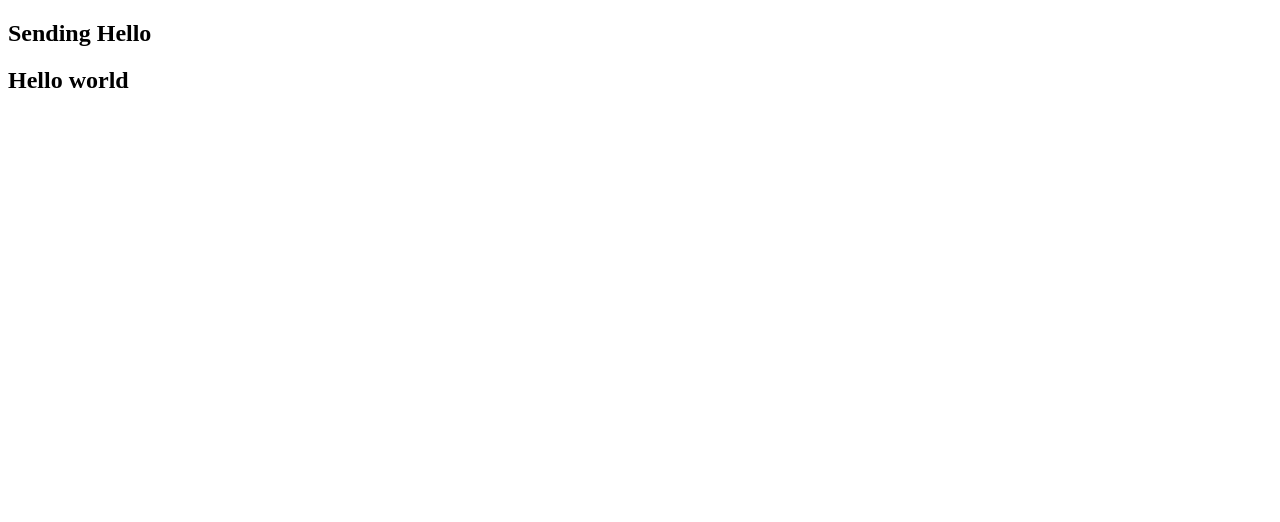
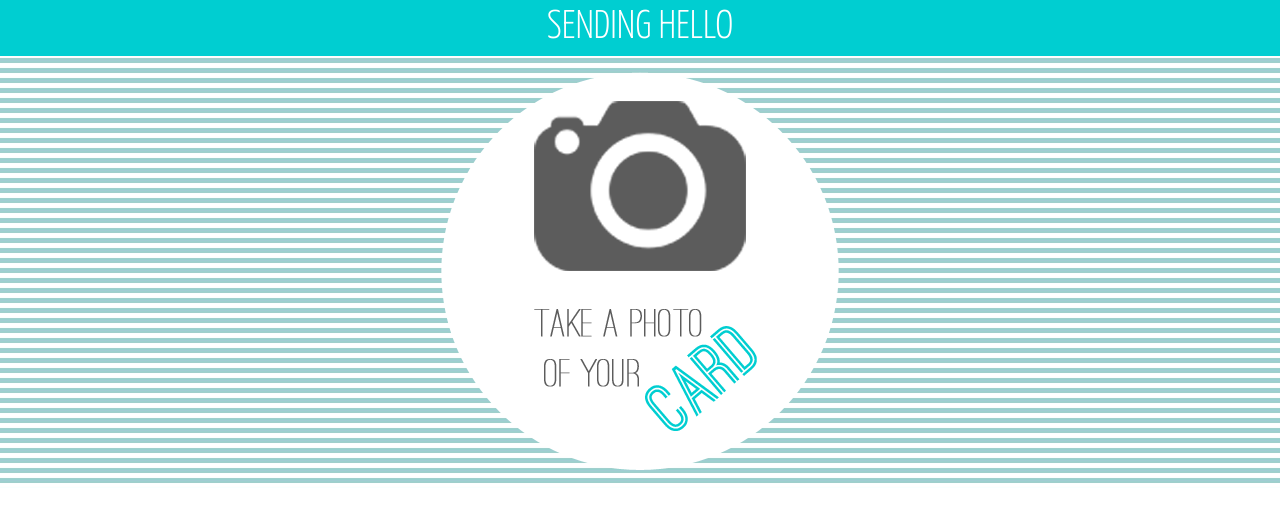
Before and after one commit to iteles/All-the-Hellos, a plain HTML site: page index.html in a window 1280 px wide. Drawn offline with Linux system fonts and the light colour scheme.

Commit message:
small additions to basic structure

```diff
--- /dev/null
+++ b/css/main.css
@@ -0,0 +1,30 @@
+
+#header h1{
+	text-align: center;
+	color: white;
+	font-family: 'Yanone Kaffeesatz', sans-serif;
+	font-weight: 300;
+	font-size: 2.5em;
+	padding: 0.2em;
+}
+
+#content img{
+	display: block;
+	max-width: 80%;
+	margin: 0 auto;
+	padding: 1em 0;
+}
+
+
+/******************
+COLOURS
+******************/
+
+#header {
+	background: #00CED1;
+	/*border-bottom: solid #008888;*/
+}
+
+#content {
+	background-image: url("../img/background-pattern.jpg");
+}
--- /dev/null
+++ b/css/reset.css
@@ -0,0 +1,14 @@
+/** * Eric Meyer's Reset CSS v2.0 (http://meyerweb.com/eric/tools/css/reset/) * http://cssreset.com */html, body, div, span, applet, object, iframe,h1, h2, h3, h4, h5, h6, p, blockquote, pre,a, abbr, acronym, address, big, cite, code,del, dfn, em, img, ins, kbd, q, s, samp,small, strike, strong, sub, sup, tt, var,b, u, i, center,dl, dt, dd, ol, ul, li,fieldset, form, label, legend,table, caption, tbody, tfoot, thead, tr, th, td,article, aside, canvas, details, embed, figure, figcaption, footer, header, hgroup, menu, nav, output, ruby, section, summary,time, mark, audio, video {	margin: 0;	padding: 0;	border: 0;	font-size: 100%;	font: inherit;	vertical-align: baseline;}
+
+/* HTML5 display-role reset for older browsers */
+article, aside, details, figcaption, figure, footer, header, hgroup, menu, nav, section {	display: block;}
+
+body {	line-height: 1;}
+
+ol, ul {	list-style: none;}
+
+blockquote, q {	quotes: none;}
+
+blockquote:before, blockquote:after,q:before, q:after {	content: '';	content: none;}
+
+table {	border-collapse: collapse;	border-spacing: 0;}
--- a/index.html
+++ b/index.html
@@ -2,6 +2,11 @@
 <html lang="en">
 <head>
 	<meta charset = "utf-8"/>
+
+	<link rel="stylesheet" type="text/css" href="../css/reset.css">
+	<link rel="stylesheet" type="text/css" href="../css/main.css">
+
+	<link href='http://fonts.googleapis.com/css?family=Yanone+Kaffeesatz:400,700,300,200' rel='stylesheet' type='text/css'>
 </head>
 
 <body>
@@ -12,12 +17,12 @@
 	<section id="home">
 		<!-- Toolbar including title, back button and other navigation buttons -->
 		<div id="header">
-			<h1> Sending Hello </h1>
+			<h1> SENDING HELLO </h1>
 		</div>
 
 		<!-- Main body of page -->
 		<div id="content">
-		<h1>Hello world</h1>
+		<img src="../img/take-a-photo.png"/>
 		</div>
 	</section>
 
```
Also changed, not shown: img/DSLR-camera-icon.png (added), img/background-pattern.jpg (added), img/take-a-photo-outline.png (added), img/take-a-photo.png (added).
